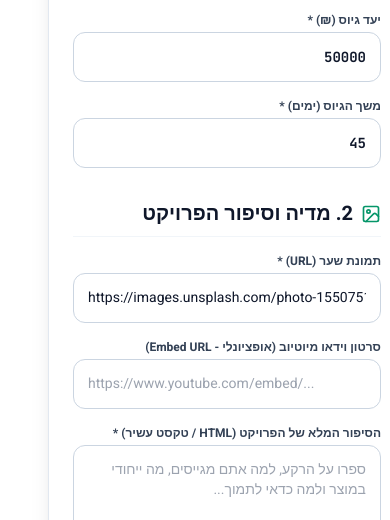
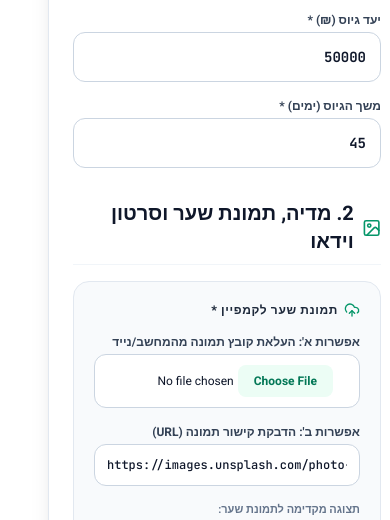
Before and after one commit to yacovdroridev/crowdfund-platform, a Flask app: page /create in a window 390 px wide. Shown: the part 750-1270 px from the top of the page. Run offline with Flask 3, Linux system fonts and the light colour scheme; the visitor is signed in with stand-in values (Sample User, id 1); data comes from the database, SQL or seed files in the repository; some libraries are stand-ins or nearby versions.

Commit message:
Add cover image file upload support and automatic YouTube video embed rendering

```diff
--- a/app.py
+++ b/app.py
@@ -91,14 +91,32 @@ def authorize_project(slug):
     # now derived from project ownership or the admin role, never from a PIN.
     return is_project_authorized(slug)
 
+UPLOAD_FOLDER = os.path.join(app.root_path, 'static', 'uploads')
+ALLOWED_IMAGE_EXTENSIONS = {'png', 'jpg', 'jpeg', 'gif', 'webp', 'svg'}
+
+def allowed_file(filename):
+    return '.' in filename and filename.rsplit('.', 1)[1].lower() in ALLOWED_IMAGE_EXTENSIONS
+
+def save_uploaded_image(file_storage):
+    if not file_storage or not file_storage.filename or not allowed_file(file_storage.filename):
+        return None
+    os.makedirs(UPLOAD_FOLDER, exist_ok=True)
+    ext = file_storage.filename.rsplit('.', 1)[1].lower()
+    filename = f"{uuid.uuid4().hex}.{ext}"
+    filepath = os.path.join(UPLOAD_FOLDER, filename)
+    file_storage.save(filepath)
+    return f"/static/uploads/{filename}"
+
 def format_youtube_embed(url):
-    if not url:
+    if not url or not str(url).strip() or str(url).strip().lower() in ('none', 'null'):
         return None
-    url = url.strip()
+    url = str(url).strip()
+    if 'youtube.com/embed/' in url:
+        return url
     shorts_match = re.search(r'youtube\.com/shorts/([a-zA-Z0-9_-]+)', url)
     if shorts_match:
         return f"https://www.youtube.com/embed/{shorts_match.group(1)}"
-    watch_match = re.search(r'(?:youtube\.com/watch\?v=|youtu\.be/)([a-zA-Z0-9_-]+)', url)
+    watch_match = re.search(r'(?:youtube\.com/(?:watch\?v=|v/)|youtu\.be/)([a-zA-Z0-9_-]+)', url)
     if watch_match:
         return f"https://www.youtube.com/embed/{watch_match.group(1)}"
     return url
@@ -201,6 +219,8 @@ def calculate_project_metrics(project):
         p["is_expired"] = False
 
     p["category_label"] = CATEGORIES.get(p.get("category"), "כללי")
+    raw_video = p.get("video_url")
+    p["video_url"] = format_youtube_embed(raw_video)
     return p
 
 # --- HTML Routes ---
@@ -580,8 +600,13 @@ def edit_project(slug):
         creator_email = request.form.get('creator_email', '').strip()
         creator_phone = request.form.get('creator_phone', '').strip()
         creator_bio = request.form.get('creator_bio', '').strip()
-        creator_avatar = request.form.get('creator_avatar', '').strip() or project['creator_avatar']
-        cover_image = request.form.get('cover_image', '').strip() or project['cover_image']
+        # Check avatar and cover file uploads or URLs
+        uploaded_avatar = save_uploaded_image(request.files.get('avatar_file'))
+        creator_avatar = uploaded_avatar or request.form.get('creator_avatar', '').strip() or project['creator_avatar']
+
+        uploaded_cover = save_uploaded_image(request.files.get('cover_file'))
+        cover_image = uploaded_cover or request.form.get('cover_image', '').strip() or project['cover_image']
+
         video_url = format_youtube_embed(request.form.get('video_url', ''))
         story_html = sanitize_story_html(request.form.get('story_html', '').strip())
 
@@ -657,8 +682,12 @@ def create_project():
         creator_email = request.form.get('creator_email', '').strip()
         creator_phone = request.form.get('creator_phone', '').strip()
         creator_bio = request.form.get('creator_bio', '').strip()
-        creator_avatar = request.form.get('creator_avatar', '').strip() or 'https://images.unsplash.com/photo-1534528741775-53994a69daeb?w=200'
-        cover_image = request.form.get('cover_image', '').strip() or 'https://images.unsplash.com/photo-1550751827-4bd374c3f58b?w=1200'
+        # Check avatar and cover file uploads or URLs
+        uploaded_avatar = save_uploaded_image(request.files.get('avatar_file'))
+        creator_avatar = uploaded_avatar or request.form.get('creator_avatar', '').strip() or 'https://images.unsplash.com/photo-1534528741775-53994a69daeb?w=200'
+
+        uploaded_cover = save_uploaded_image(request.files.get('cover_file'))
+        cover_image = uploaded_cover or request.form.get('cover_image', '').strip() or 'https://images.unsplash.com/photo-1550751827-4bd374c3f58b?w=1200'
         video_url = format_youtube_embed(request.form.get('video_url', ''))
         story_html = sanitize_story_html(request.form.get('story_html', '').strip())
 
--- a/templates/create.html
+++ b/templates/create.html
@@ -13,7 +13,7 @@
     <p class="text-slate-500 text-sm mt-2">מלאו את פרטי הפרויקט, הגדירו יעדים ותשורות, וצאו לאוויר תוך דקות</p>
   </div>
 
-  <form action="{{ url_for('create_project') }}" method="POST" class="space-y-8 bg-white p-6 sm:p-10 rounded-3xl border border-slate-200 shadow-xl">
+  <form action="{{ url_for('create_project') }}" method="POST" enctype="multipart/form-data" class="space-y-8 bg-white p-6 sm:p-10 rounded-3xl border border-slate-200 shadow-xl">
     <input type="hidden" name="csrf_token" value="{{ csrf_token }}">
 
     <!-- Section 1: Basic Info -->
@@ -61,18 +61,46 @@
     <div>
       <h2 class="text-xl font-bold text-slate-900 mb-4 pb-2 border-b border-slate-100 flex items-center gap-2">
         <i data-lucide="image" class="w-5 h-5 text-emerald-600"></i>
-        <span>2. מדיה וסיפור הפרויקט</span>
+        <span>2. מדיה, תמונת שער וסרטון וידאו</span>
       </h2>
 
-      <div class="space-y-4">
-        <div>
-          <label class="block text-xs font-bold text-slate-700 mb-1">תמונת שער (URL) *</label>
-          <input type="url" name="cover_image" dir="ltr" value="https://images.unsplash.com/photo-1550751827-4bd374c3f58b?w=1200" required class="w-full p-3.5 rounded-xl border border-slate-300 text-sm focus:ring-2 focus:ring-emerald-500 focus:outline-none">
+      <div class="space-y-6">
+        <!-- Cover Image Selection -->
+        <div class="p-5 bg-slate-50 rounded-2xl border border-slate-200 space-y-4">
+          <label class="block text-xs font-black text-slate-800 uppercase tracking-wider flex items-center gap-1.5">
+            <i data-lucide="upload-cloud" class="w-4 h-4 text-emerald-600"></i>
+            <span>תמונת שער לקמפיין *</span>
+          </label>
+
+          <div class="grid grid-cols-1 sm:grid-cols-2 gap-4">
+            <div>
+              <label class="block text-xs font-bold text-slate-700 mb-1">אפשרות א': העלאת קובץ תמונה מהמחשב/נייד</label>
+              <input type="file" name="cover_file" accept="image/*" onchange="previewCoverFile(this)" class="w-full p-2.5 rounded-xl border border-slate-300 text-xs bg-white file:mr-4 file:py-2 file:px-4 file:rounded-lg file:border-0 file:text-xs file:font-bold file:bg-emerald-50 file:text-emerald-700 hover:file:bg-emerald-100 cursor-pointer">
+            </div>
+
+            <div>
+              <label class="block text-xs font-bold text-slate-700 mb-1">אפשרות ב': הדבקת קישור תמונה (URL)</label>
+              <input type="url" name="cover_image" id="cover_url_input" dir="ltr" placeholder="https://..." value="https://images.unsplash.com/photo-1550751827-4bd374c3f58b?w=1200" oninput="previewCoverUrl(this.value)" class="w-full p-3 rounded-xl border border-slate-300 text-xs font-mono focus:ring-2 focus:ring-emerald-500 focus:outline-none bg-white">
+            </div>
+          </div>
+
+          <!-- Cover Image Preview -->
+          <div id="cover_preview_container" class="mt-3">
+            <div class="text-[11px] font-bold text-slate-500 mb-1">תצוגה מקדימה לתמונת שער:</div>
+            <img id="cover_preview_img" src="https://images.unsplash.com/photo-1550751827-4bd374c3f58b?w=1200" alt="תצוגה מקדימה" class="w-full max-h-48 object-cover rounded-xl border border-slate-200 shadow-sm">
+          </div>
         </div>
 
-        <div>
-          <label class="block text-xs font-bold text-slate-700 mb-1">סרטון וידאו מיוטיוב (אופציונלי - Embed URL)</label>
-          <input type="url" name="video_url" dir="ltr" placeholder="https://www.youtube.com/embed/..." class="w-full p-3.5 rounded-xl border border-slate-300 text-sm focus:ring-2 focus:ring-emerald-500 focus:outline-none">
+        <!-- YouTube Video URL -->
+        <div class="p-5 bg-emerald-50/50 rounded-2xl border border-emerald-200/80 space-y-2">
+          <label class="block text-xs font-black text-emerald-950 flex items-center gap-1.5">
+            <i data-lucide="video" class="w-4 h-4 text-emerald-600"></i>
+            <span>קישור לסרטון יוטיוב (YouTube Shorts / Video)</span>
+          </label>
+          <input type="url" name="video_url" dir="ltr" placeholder="https://www.youtube.com/watch?v=... או https://youtube.com/shorts/..." class="w-full p-3.5 rounded-xl border border-emerald-300 text-xs font-mono focus:ring-2 focus:ring-emerald-500 focus:outline-none bg-white">
+          <p class="text-[11px] text-emerald-800 leading-relaxed font-medium">
+            💡 <strong>הערה:</strong> במידה ומוכנס קישור יוטיוב, <strong>סרטון הווידאו המוברג (Embed) המוצג בנגן יופיע בראש עמוד הקמפיין במקום תמונת השער</strong>. תמונת השער תמשיך להופיע בכרטיס הפרויקט בעמוד הראשי.
+          </p>
         </div>
 
         <div>
@@ -168,6 +196,22 @@
 
 {% block scripts %}
 <script>
+  function previewCoverFile(input) {
+    if (input.files && input.files[0]) {
+      const reader = new FileReader();
+      reader.onload = function(e) {
+        document.getElementById('cover_preview_img').src = e.target.result;
+      };
+      reader.readAsDataURL(input.files[0]);
+    }
+  }
+
+  function previewCoverUrl(url) {
+    if (url && url.trim()) {
+      document.getElementById('cover_preview_img').src = url.trim();
+    }
+  }
+
   function addRewardTier() {
     const container = document.getElementById('rewards-container');
     const newTier = document.createElement('div');
```
Also changed, not shown: templates/edit.html (+51 -7 lines).
